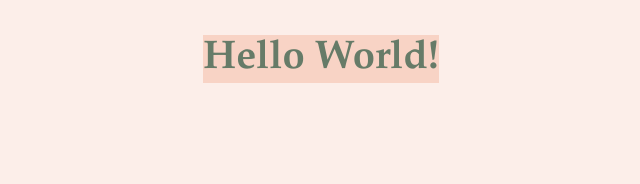
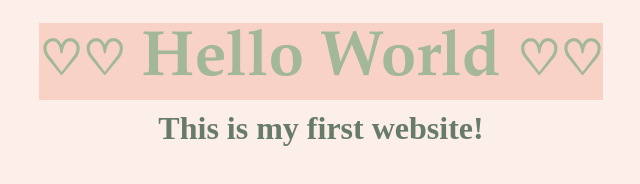
Before and after one commit to peymere/my-personal-website, a plain HTML site: page index.html in a window 1280 px wide. Shown: the whole page, without its empty margins (319-959 px from the left). Drawn offline with Linux system fonts and the light colour scheme.

Commit message:
add script.js, connect to index.html

```diff
--- a/index.html
+++ b/index.html
@@ -5,6 +5,7 @@
     <title>My Personal Website</title>
   </head>
   <body>
-    <h1>Hello World!</h1>
+    <h1><span>♡♡</span> Hello World <span>♡♡</span></h1>
+    <script src="script.js"></script>
   </body>
 </html>
--- /dev/null
+++ b/script.js
@@ -0,0 +1,4 @@
+const h2 = document.createElement("h2");
+h2.textContent = "This is my first website!";
+
+document.querySelector("body").appendChild(h2);
--- a/style.css
+++ b/style.css
@@ -5,8 +5,22 @@ body {
 
 h1 {
     display: inline-block;
-    color: #667b68;
+    color: #a3b899;
     background-color: 	#f8d3c5;
     font-family: Garamond, Georgia, serif;
-    font-size: 2.5em;
+    font-size: 4em;
+    padding: 0px;
+    margin: 0px;
+    margin-top: 15px
 }
+h1 span {
+    font-size: .75em;
+}
+
+h2 {
+    color: #667b68;
+    padding: 0px;
+    margin: 0px;
+    margin-top: 10px;
+    font-size: 2em;
+}
```
